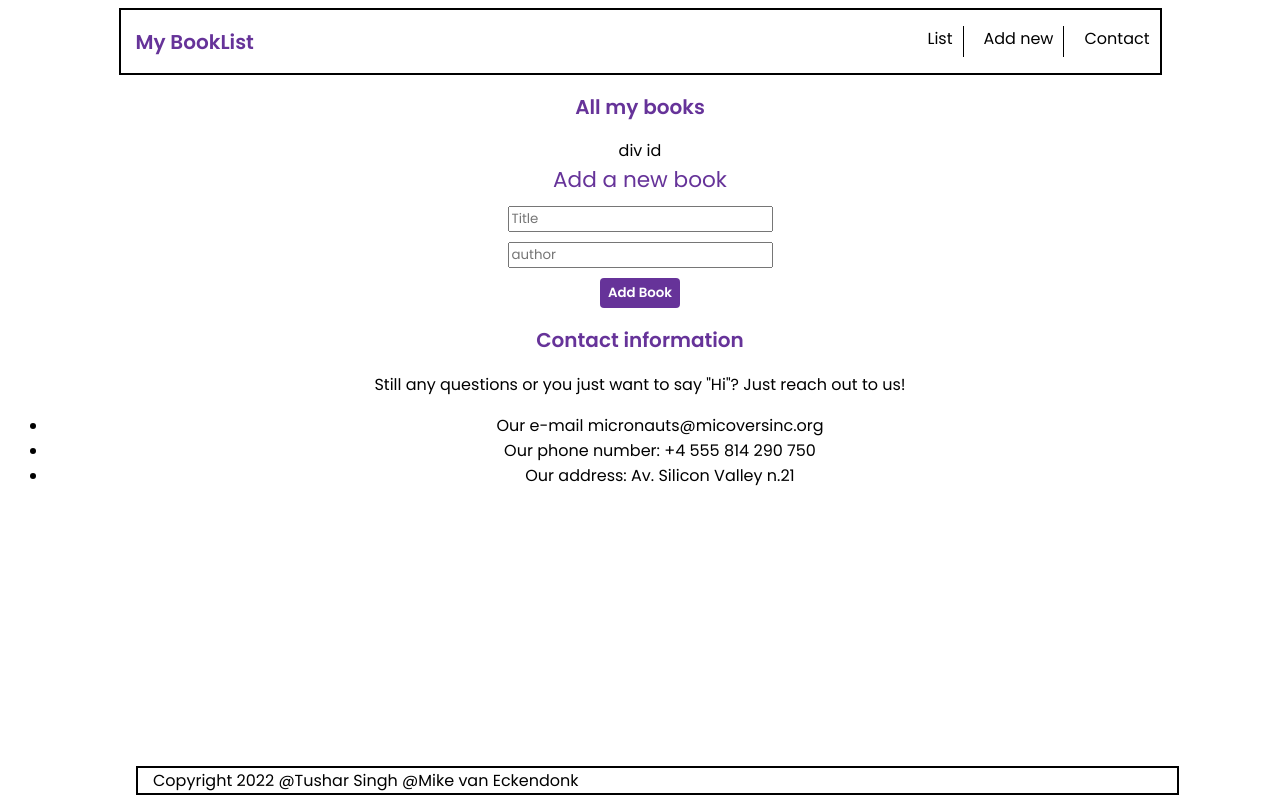
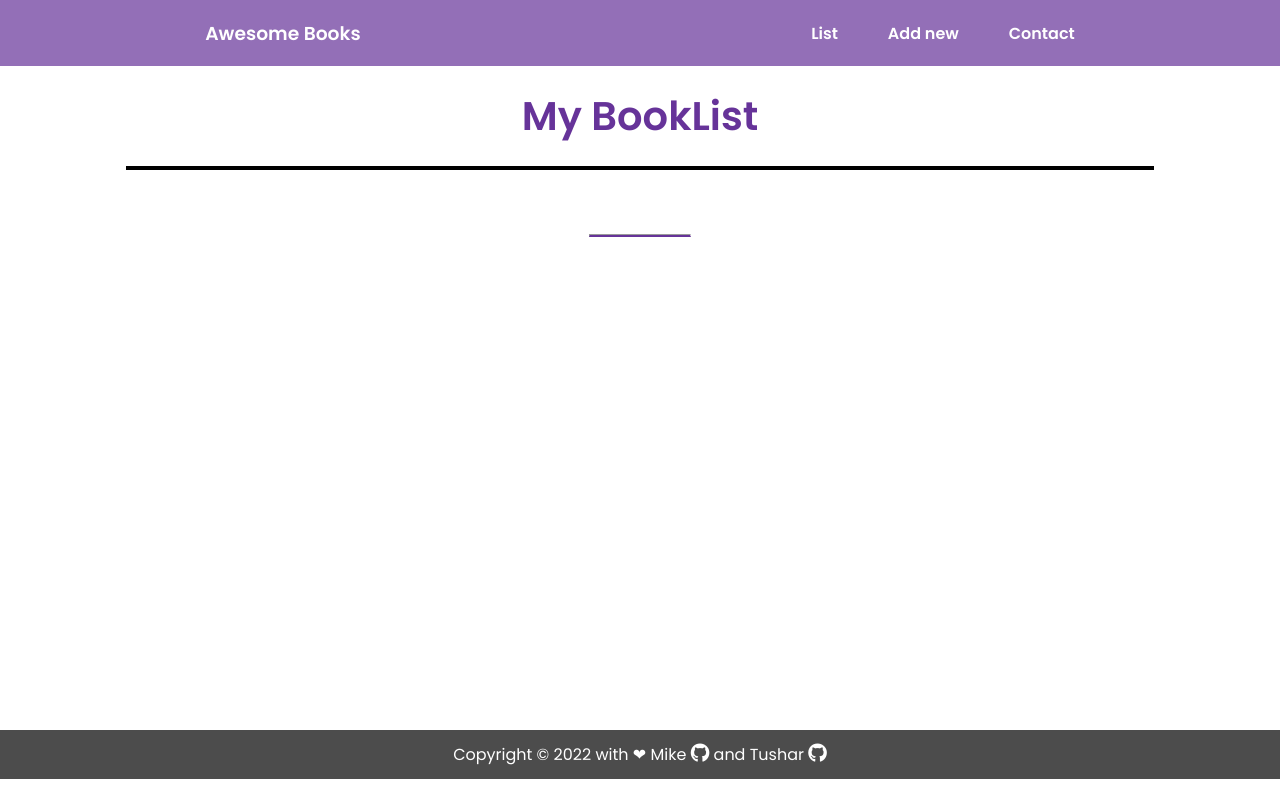
Before and after one commit to pinkmoon25/books-website, a website: page index.html in a window 1280 px wide. Drawn offline with Linux system fonts and the light colour scheme.

Commit message:
Add navigation to different dections

```diff
--- a/index.html
+++ b/index.html
@@ -1,49 +1,53 @@
 <!DOCTYPE html>
 <html lang="en">
-
 <head>
     <meta charset="UTF-8">
     <meta http-equiv="X-UA-Compatible" content="IE=edge">
     <meta name="viewport" content="width=device-width, initial-scale=1.0">
     <link rel="stylesheet" href="style.css">
+    <script src="https://kit.fontawesome.com/5ff773556d.js" crossorigin="anonymous" defer></script>
+    <script src="script.js" defer></script>
     <title>Book List</title>
 </head>
-
 <body>
+  <div class="container">
+    <header>
       <nav>
-        <h2>My BookList</h2>
+        <h3>Awesome Books</h3>
         <ul>
-            <li class="list">List</li>
-            <li class="add">Add new</li>
-            <li class="contact">Contact</li>
+          <li class="list"><a href="#">List</a></li>
+          <li class="add-new"><a href="#">Add new</a></li>
+          <li class="contact"><a href="#">Contact</a></li>
         </ul>
       </nav>
-    <h2>All my books</h2>
-    <div class="addbook-container">
-        div id
+    </header>
+    <section class="booklist">
+      <h1>My BookList</h1>
+      <div class="book"></div>
+      <hr class="line-break">
+    </section>
+    <section class="form" id="hide">
       <form id="add-book">
-            <h3 class="form-title">Add a new book</h3>
+        <h1 class="form-title">Add a new book</h1>
         <input type="text" id="title" name="title" placeholder="Title">
         <input type="text" id="author" name="author" placeholder="author">
         <input type="submit" id="add" value="Add Book">
       </form>
+    </section>
+    <section class="contact-info" id="hide">
+      <h1>Contact informantion</h1>
+      <p>Do you have any questions or you just want to say "Hello"?<br>
+      You can reach out to us!</p>
+      <address>
+        <li>Our Email: mail@mail.com</li>
+        <li>Our Phone: +1 555 234 234</li>
+        <li>Our Address: Pirates 2022, Silicon valley, California</li>
+      </address>
+    </section>
+    <footer>
+      <p>Copyright &#169; 2022 with &#10084; Mike <a href="https://github.com/mrEckendonk"><i class="fa-brands fa-github"></i></a>
+        and Tushar <a href="https://github.com/PinkMoon25"><i class="fa-brands fa-github"></i></a></p>
+    </footer>
     </div>
-    <div class="contact-container">
-        <h2>Contact information</h2>
-        <div>
-            <p>Still any questions or you just want to say "Hi"? Just reach out to us!</p>
-            <ul>
-                <li>Our e-mail micronauts@micoversinc.org</li>
-                <li>Our phone number: +4 555 814 290 750</li>
-                <li>Our address: Av. Silicon Valley n.21</li>
-            </ul>
-        </div>
-    </div>
-
-    <footer>
-        <span>Copyright 2022 @Tushar Singh @Mike van Eckendonk </span>
-    </footer>
-    <script src="script.js"></script>
 </body>
-
 </html>
--- a/script.js
+++ b/script.js
@@ -85,24 +85,29 @@ document.addEventListener('DOMContentLoaded', () => {
   Book.displayBooks();
 });
 
+//Navigation
+
 const list = document.querySelector('.list');
-const add = document.querySelector('.add');
+const addNew = document.querySelector('.add-new');
 const contact = document.querySelector('.contact');
+const listSection = document.querySelector('.booklist');
+const bookForm = document.querySelector('.form');
+const contactSection = document.querySelector('.contact-info');
 
-const activateList = () => {
-  list.classList.add('active');
-  add.classList.remove('active');
-  contact.classList.remove('active');
-};
+list.addEventListener('click', () => {
+  listSection.removeAttribute('id');
+  bookForm.setAttribute('id', 'hide');
+  contactSection.setAttribute('id', 'hide');
+})
 
-const activateForm = () => {
-  list.classList.remove('active');
-  add.classList.add('active');
-  contact.classList.remove('active');
-};
+addNew.addEventListener('click', () => {
+  bookForm.removeAttribute('id');
+  listSection.setAttribute('id', 'hide');
+  contactSection.setAttribute('id', 'hide');
+})
 
-list.addEventListener('click', activateList);
-add.addEventListener('click', activateForm);
-contact.addEventListener('click', activateForm);
-window.onload = activateList;
-// window.onload = activateForm;
+contact.addEventListener('click', () => {
+  contactSection.removeAttribute('id');
+  bookForm.setAttribute('id', 'hide');
+  listSection.setAttribute('id', 'hide');
+})
--- a/style.css
+++ b/style.css
@@ -5,13 +5,56 @@
 }
 
 body {
+  margin: 0;
+  padding: 0;
   text-align: center;
   box-sizing: border-box;
 }
 
-h2 {
+header {
+  background-color: rgba(102, 51, 153, 0.7);
+  color: #fff;
+}
+
+nav {
+  display: flex;
+  justify-content: space-around;
+}
+
+ul {
+  display: flex;
+  align-items: center;
+  gap: 50px;
+  list-style-type: none;
+  font-weight: bold;
+  transition: all 0.3s ease;
+}
+
+ul > li:hover {
+  transition: 0.3s ease;
+  transform: scale(1.1) skew(10deg);
+  border-bottom: 1px solid rebeccapurple;
+}
+
+a {
+  text-decoration: none;
+  color: #fff;
+}
+
+.container {
+  width: 100vw;
+  height: 100vh;
+}
+
+.booklist, .form, .contact-info {
+  height: 83vh;
+}
+
+h1 {
+  margin: 0;
+  padding: 20px 0;
   text-align: center;
-  font-size: 1.25em;
+  font-size: 2.5em;
   color: rebeccapurple;
 }
 
@@ -46,17 +89,21 @@ h2 {
   color: white;
 }
 
-.form-title {
-  margin: 0;
-  font-size: 1.35em;
-  font-weight: normal;
-  color: rebeccapurple;
+.form , .contact-info{
+  display: flex;
+  justify-content: center;
+  align-items: center;
+}
+
+.contact-info {
+  flex-direction: column;
+  text-align: start;
 }
 
 #add-book {
   display: flex;
   flex-direction: column;
-  gap: 10px;
+  gap: 26px;
   align-items: center;
 }
 
@@ -69,42 +116,32 @@ h2 {
   color: white;
 }
 
-nav {
-  width: 80vw;
-  border: 2px solid #000;
-  margin: auto;
-  padding-left: 15px;
-  display: flex;
-  justify-content: space-between;
-}
-
-nav ul {
-  list-style: none;
-  display: flex;
-  gap: 20px;
-}
-
-nav ul li {
-  padding-right: 10px;
-  border-right: 1px solid black;
-}
-
-nav ul li {
-  cursor: pointer;
-}
-
-nav ul li:last-child {
-  border-right: none;
+input[name]{
+  width: 100%;
+  padding: 12px;
+  border: 1px solid rebeccapurple;
+  border-radius: 4px;
 }
 
 footer {
-  position: fixed;
-  bottom: 0;
-  width: 80vw;
-  border: 2px solid #000;
-  margin: 0 10vw;
-  margin-bottom: 5px;
-  padding-left: 15px;
-  display: flex;
-  justify-content: flex-start;
+  background-color: rgba(0, 0, 0, 0.7);
+  padding: 12px 0;
+  color: #fff;
 }
+
+footer > p {
+  margin: 0;
+}
+
+i {
+  font-size: larger;
+  transition: all 0.35s ease;
+}
+
+i:hover {
+  transform: rotate(360deg);
+}
+
+#hide {
+  display: none;
+}
```
Lines whose indentation alone changed are shown as unchanged.
